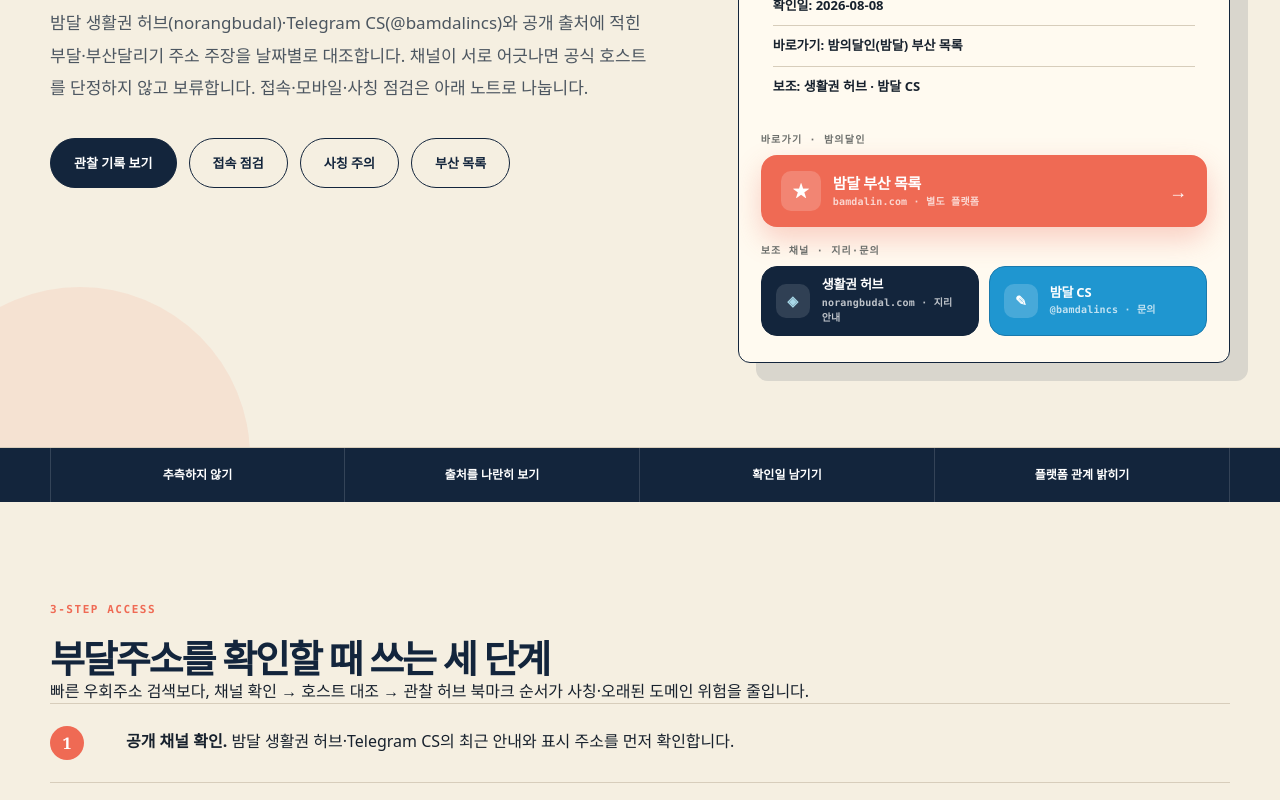
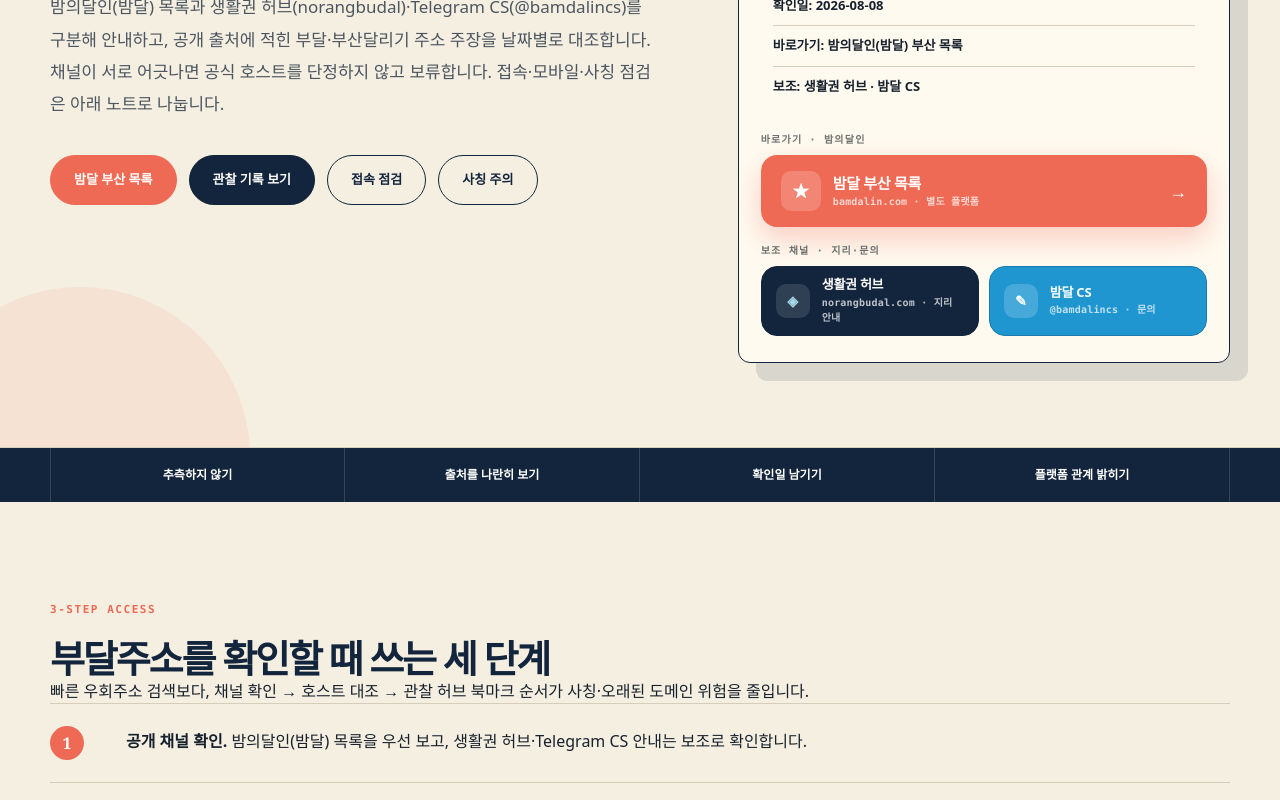
Before and after one commit to ctoan25df-lgtm/budal2, a Next.js app: page / in a window 1280 px wide. Shown: the part 540-1340 px from the top of the page. Built offline with nearby package versions, Linux system fonts and the light colour scheme.

Commit message:
first commit

```diff
--- a/app/access/page.tsx
+++ b/app/access/page.tsx
@@ -24,7 +24,7 @@
 const steps = [
   {
     name: "기존 공개 채널 공지 확인",
-    text: "검색으로 새 주소를 찾기 전에 밤달 생활권 허브·Telegram CS의 최근 안내를 먼저 확인합니다.",
+    text: "검색으로 새 주소를 찾기 전에 밤의달인(밤달) 목록과 생활권 허브·Telegram CS 안내를 구분해 확인합니다.",
   },
   {
     name: "표시 URL과 주소창 호스트 비교",
--- a/app/address-log/page.tsx
+++ b/app/address-log/page.tsx
@@ -11,7 +11,7 @@
 
 const title = "부달주소 공개 채널 관찰 기록 | 부산달리기 최신 주소";
 const description =
-  "부달주소·부산달리기 최신 주소를 밤달 생활권 허브·Telegram CS와 대조하고, 밤의달인(밤달) 바로가기와 확인 보류 기준을 안내합니다.";
+  "부달주소·부산달리기 최신 주소를 생활권 허브·Telegram CS와 대조하고, 밤의달인(밤달) 바로가기와 확인 보류 기준을 안내합니다.";
 
 export const metadata: Metadata = pageMetadata(
   title,
@@ -21,7 +21,7 @@
 
 const sources = [
   {
-    label: "밤달 생활권 허브 · norangbudal.com",
+    label: "생활권 허브 · norangbudal.com",
     url: SITE.linktreeUrl,
     observed: "부산·경남 생활권·이동축 안내 허브 (Linktree 역할)",
     status: "밤달 위성 · 공식 부달 주소 대행 아님",
--- a/app/globals.css
+++ b/app/globals.css
@@ -1106,6 +1106,10 @@
     flex: 0 0 auto;
   }
 
+  .channel-secondary .channel-buttons {
+    grid-template-columns: 1fr;
+  }
+
   .hero-layout,
   .compact-intro,
   .alternative-panel,
--- a/app/page.tsx
+++ b/app/page.tsx
@@ -28,7 +28,7 @@
         about: [
           { "@type": "Thing", name: "부달주소 관찰" },
           { "@type": "Thing", name: "부산달리기 공개채널" },
-          { "@type": "Thing", name: "밤달 생활권 허브" },
+          { "@type": "Thing", name: "생활권 허브" },
           { "@type": "Thing", name: "밤달 Telegram CS" },
         ],
         primaryImageOfPage: {
@@ -46,7 +46,7 @@
             "@type": "HowToStep",
             position: 1,
             name: "공개 채널 확인",
-            text: "밤달 생활권 허브·Telegram CS의 최근 안내와 표시 주소를 확인합니다.",
+            text: "밤의달인(밤달) 목록과 생활권 허브·Telegram CS의 최근 안내를 구분해 확인합니다.",
           },
           {
             "@type": "HowToStep",
@@ -92,12 +92,20 @@
               <em>관찰노트</em>
             </h1>
             <p>
-              밤달 생활권 허브(norangbudal)·Telegram CS(@bamdalincs)와 공개
+              밤의달인(밤달) 목록과 생활권 허브(norangbudal)·Telegram CS(@bamdalincs)를 구분해 안내하고, 공개
               출처에 적힌 부달·부산달리기 주소 주장을 날짜별로 대조합니다. 채널이
               서로 어긋나면 공식 호스트를 단정하지 않고 보류합니다. 접속·모바일·사칭
               점검은 아래 노트로 나눕니다.
             </p>
             <div className="button-row">
+              <a
+                href={SITE.alternativeUrl}
+                target="_blank"
+                rel="noopener noreferrer sponsored"
+                className="button coral-button"
+              >
+                밤달 부산 목록
+              </a>
               <Link href="/address-log" className="button dark-button">
                 관찰 기록 보기
               </Link>
@@ -107,14 +115,6 @@
               <Link href="/safety" className="button line-button">
                 사칭 주의
               </Link>
-              <a
-                href={SITE.alternativeUrl}
-                target="_blank"
-                rel="noopener noreferrer sponsored"
-                className="button line-button"
-              >
-                부산 목록
-              </a>
             </div>
           </div>
 
@@ -165,7 +165,7 @@
           {[
             {
               title: "공개 채널 확인",
-              body: "밤달 생활권 허브·Telegram CS의 최근 안내와 표시 주소를 먼저 확인합니다.",
+              body: "밤의달인(밤달) 목록을 우선 보고, 생활권 허브·Telegram CS 안내는 보조로 확인합니다.",
             },
             {
               title: "호스트 대조",
@@ -323,7 +323,7 @@
           {[
             "기존에 이용하던 채널의 최근 공지와 표시 주소를 먼저 확인합니다.",
             "링크를 열기 전 미리보기·표시 목적지와, 연 뒤 주소창의 실제 호스트를 비교합니다.",
-            "밤달 생활권 허브·Telegram CS·사이트 안 안내가 같은 호스트를 가리키는지 봅니다.",
+            "밤의달인(밤달) 목록·생활권 허브·Telegram CS·사이트 안 안내가 같은 호스트를 가리키는지 구분해 봅니다.",
             "보안 경고, 예기치 않은 앱 설치 유도, 로그인·결제 요청이 보이면 입력을 중단합니다.",
             "일치하지 않으면 단일 공식 호스트를 확정하지 않고 “재확인 필요”로 둡니다.",
           ].map((step, index) => (
--- a/app/site.ts
+++ b/app/site.ts
@@ -19,7 +19,7 @@
   ],
   reviewedAt: "2026-08-08",
   status: "재확인 필요",
-  /** 밤달 생활권·링크 허브 (daligi) — Linktree 역할 */
+  /** 생활권·링크 허브 (daligi) — 밤달 목록과 별개 */
   linktreeUrl: "https://norangbudal.com",
   linktreeLabel: "생활권 허브",
   telegramUrl: "https://t.me/bamdalincs",
```
